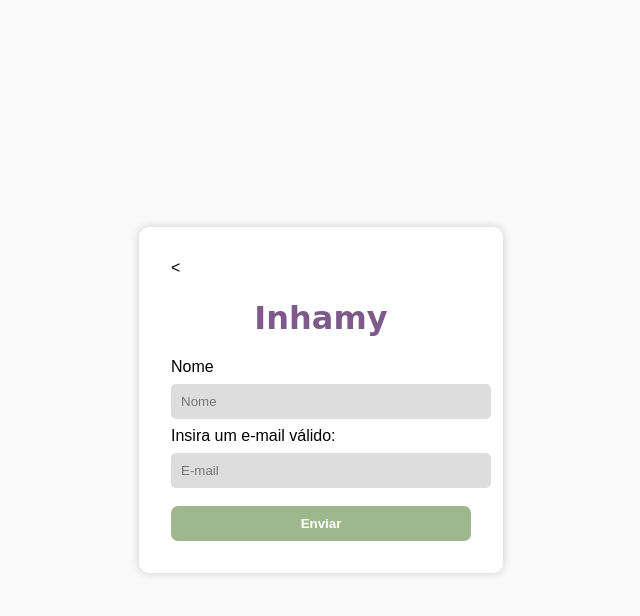
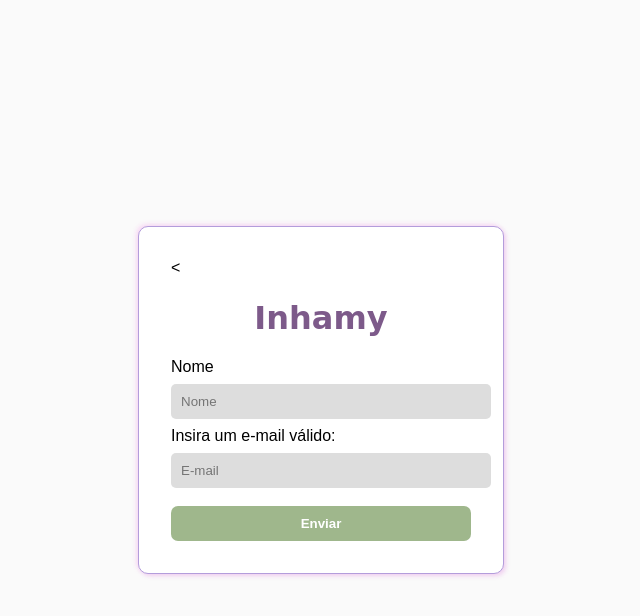
Before and after one commit to gabriel-sperandio/sistema_de_pedidos, a PHP site: page /esqueceu_cod.php in a window 1280 px wide. Shown: the top 616 px of the page, without its empty margins (319-959 px from the left). Run offline with PHP 8.4, Linux system fonts and the light colour scheme.

Commit message:
modified:   assets/css/esqueceu_cod.css

```diff
--- a/assets/css/esqueceu_cod.css
+++ b/assets/css/esqueceu_cod.css
@@ -12,9 +12,12 @@ body {
   background: white;
   padding: 2em;
   border-radius: 10px;
-  box-shadow: 0 0 10px #ccc;
   width: 300px;
+  border: 1px solid #b39ddb;
+  box-shadow: 2px 2px 4px rgba(238, 198, 238, 0.8),
+    -2px -2px 4px rgba(247, 213, 244, 0.8);
 }
+
 
 h1 {
   text-align: center;
@@ -68,6 +71,6 @@ button:hover {
 }
 
 a {
-    text-decoration: none;
-    color: inherit;
+  text-decoration: none;
+  color: inherit;
 }
```
